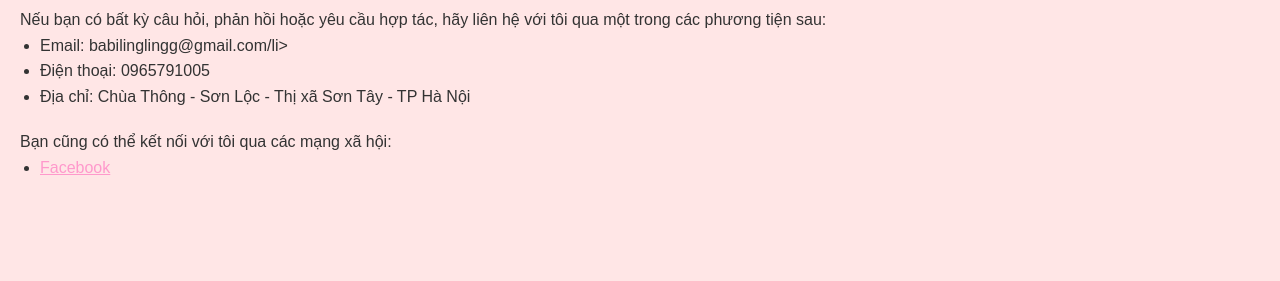
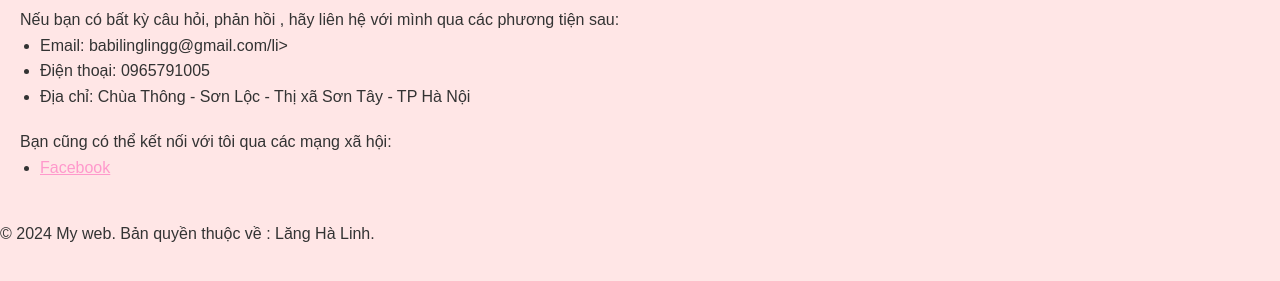
Before and after one commit to uzumakilcb/23_langhalinh.gifhub.io, a plain HTML site: page 23_langhalinh_Midterm.RAR/contact.html in a window 1280 px wide. Shown: the part 107-388 px from the top of the page. Drawn offline with Linux system fonts and the light colour scheme.

Commit message:
Update contact.html

```diff
--- a/23_langhalinh_Midterm.RAR/contact.html
+++ b/23_langhalinh_Midterm.RAR/contact.html
@@ -20,7 +20,7 @@
     </header>
     <section class="contact">
         <h2>Liên Hệ</h2>
-        <p>Nếu bạn có bất kỳ câu hỏi, phản hồi hoặc yêu cầu hợp tác, hãy liên hệ với tôi qua một trong các phương tiện sau:</p>
+        <p>Nếu bạn có bất kỳ câu hỏi, phản hồi , hãy liên hệ với mình qua các phương tiện sau:</p>
         <ul>
             <li>Email: babilinglingg@gmail.com/li>
             <li>Điện thoại: 0965791005</li>
@@ -32,5 +32,9 @@
             <!-- Thêm các mạng xã hội khác nếu cần -->
         </ul>
     </section>
+    <footer>
+        <!-- Phần chân trang -->
+        <p>&copy; 2024 My web. Bản quyền thuộc về : Lăng Hà Linh.</p>
+    </footer>
 </body>
 </html>
```
